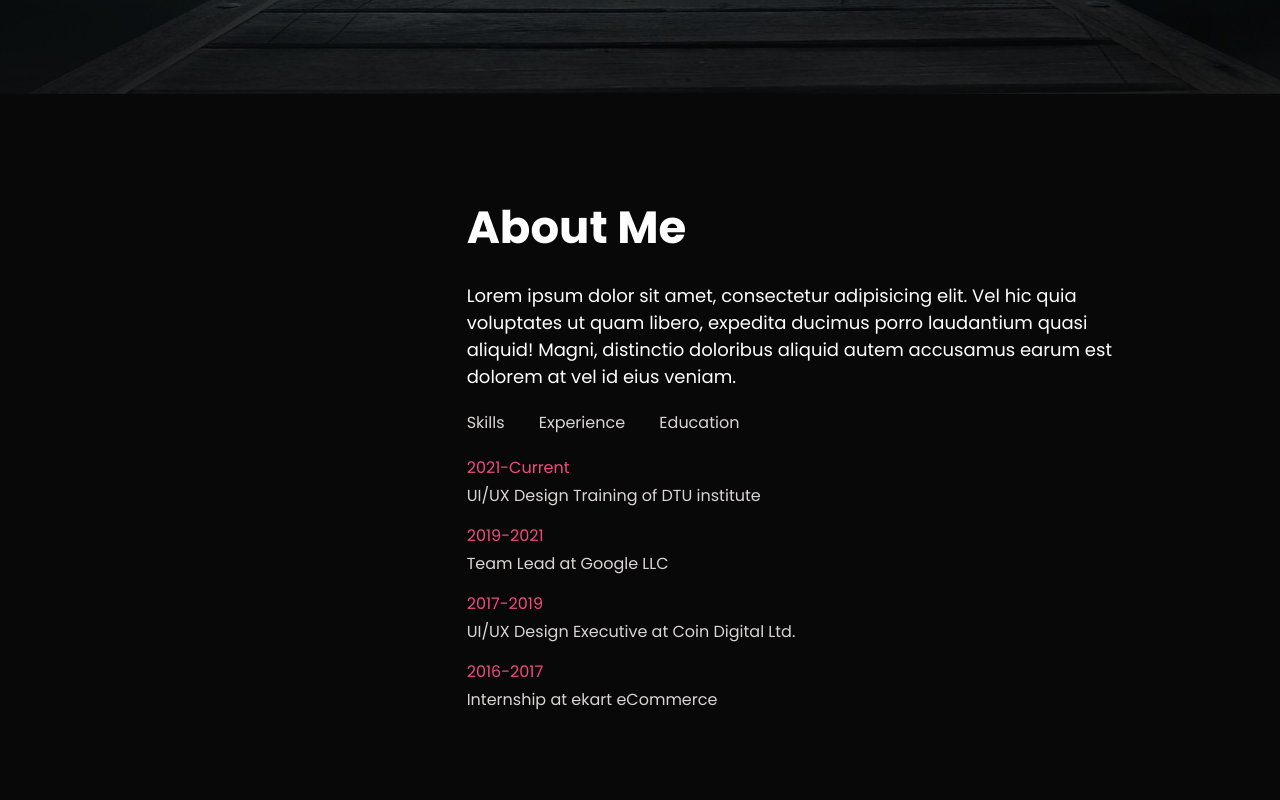
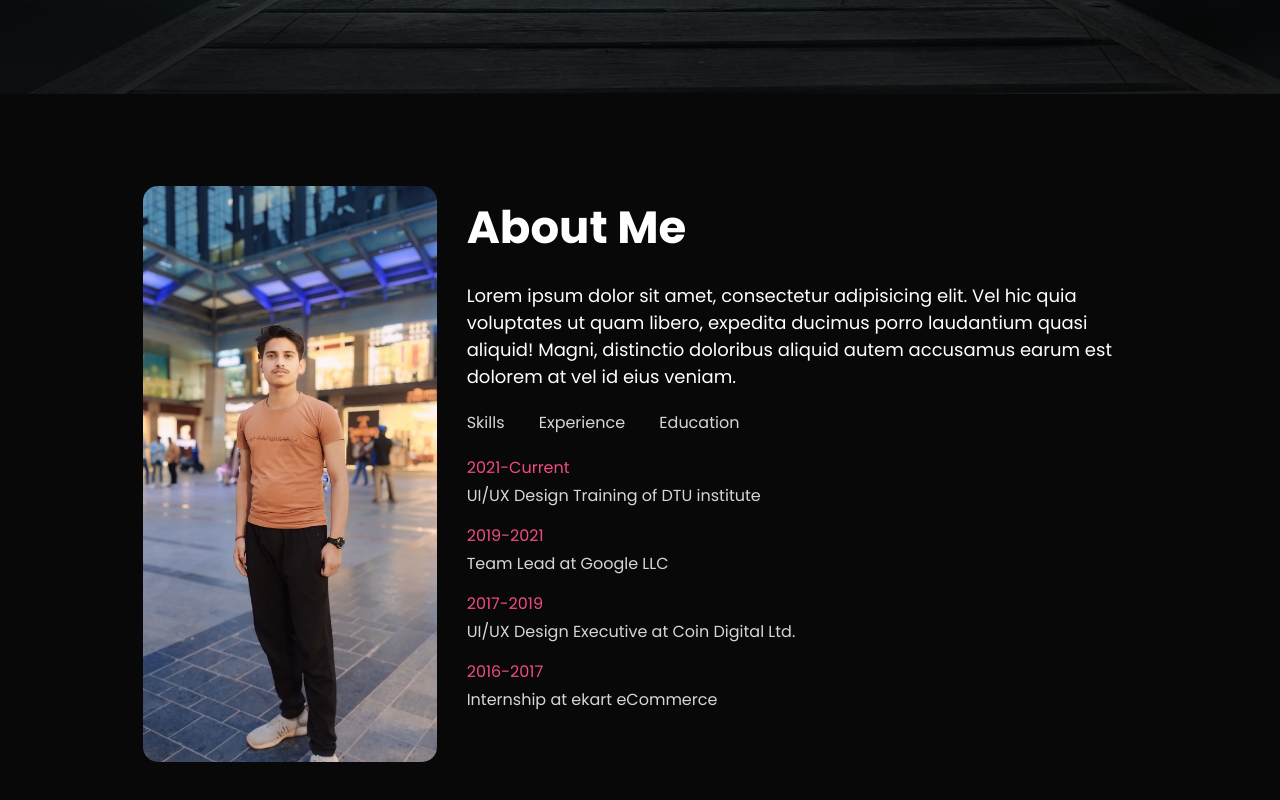
Before and after one commit to prashant-1342/Portfolio, a website: page index.html in a window 1280 px wide. Shown: the part 706-1506 px from the top of the page. Drawn offline with Linux system fonts and the light colour scheme.

Commit message:
Update style.css

```diff
--- a/style.css
+++ b/style.css
@@ -107,7 +107,7 @@ nav ul li a:hover::after{
   height:90%;
   width: 30%;
   margin-left: 15px;;
- background: url(images/profile.jpg);
+ background: url(profile.jpg);
   background-repeat: no-repeat;
   background-size: cover;
   background-position: center;
```
